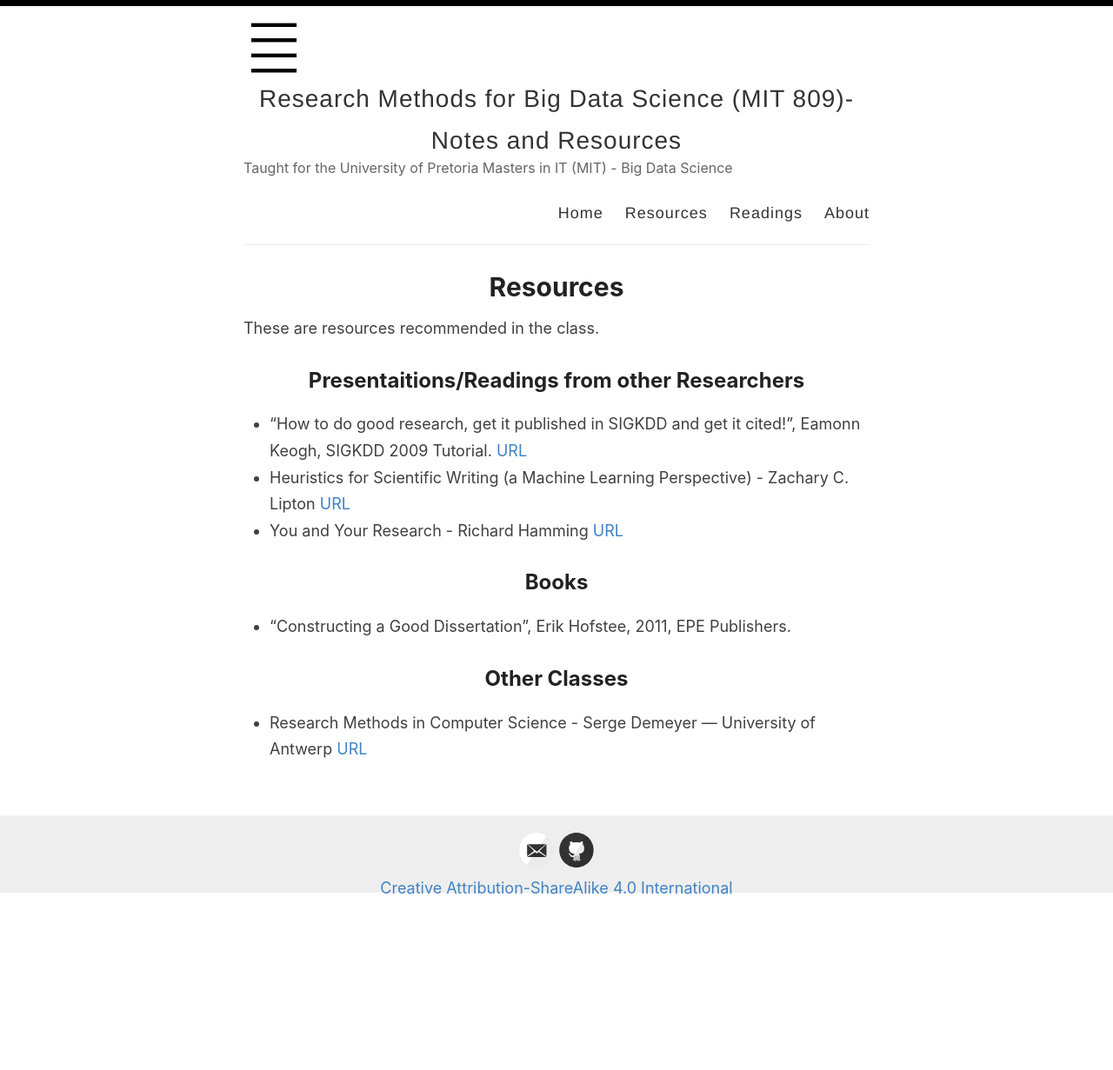
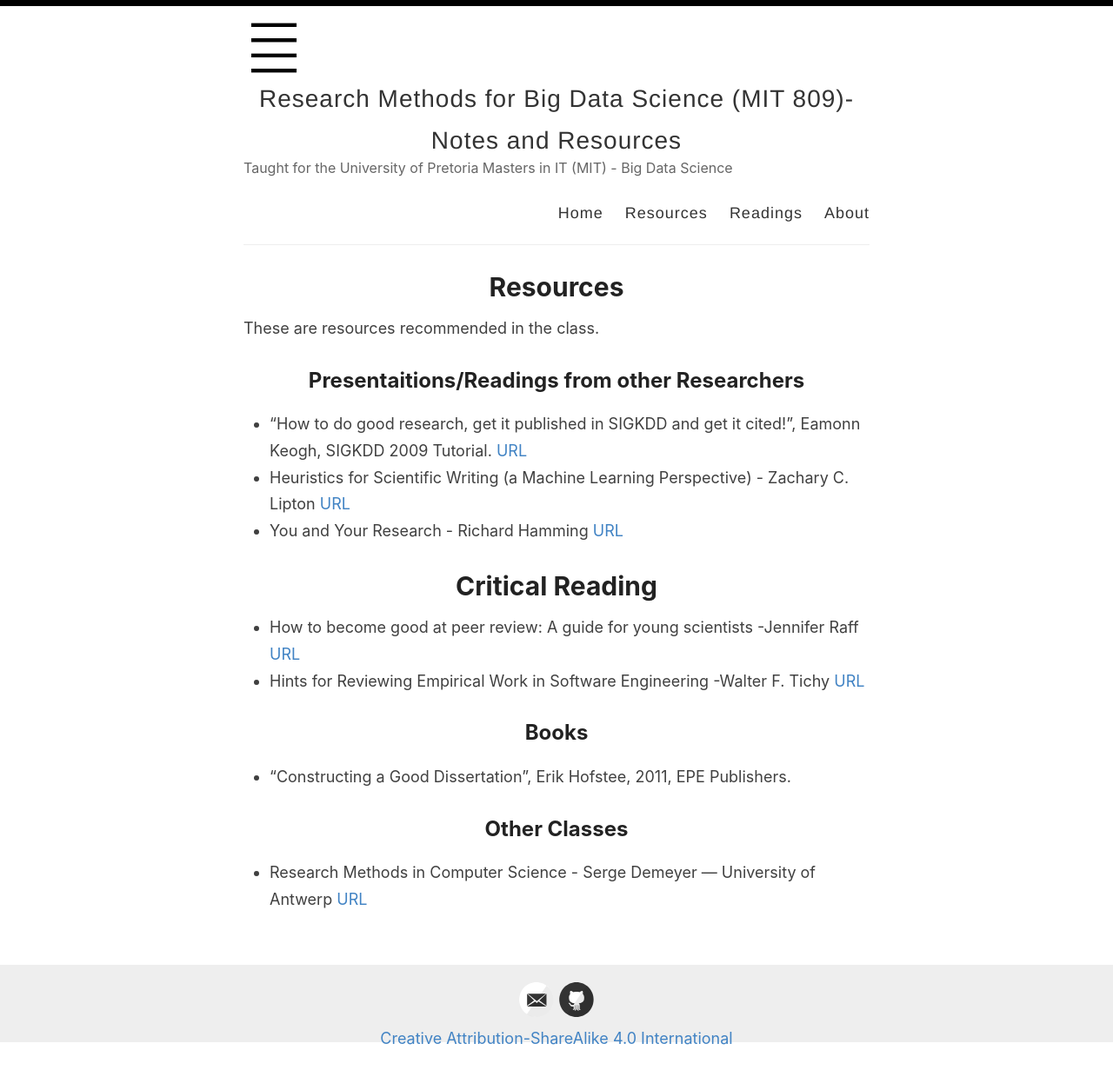
Before and after one commit to dsfsi/mit809, a Jekyll site: the page built from _pages/resources.md, in a window 1280 px wide. Shown: the whole page at 87% size. Built offline with Jekyll 4.4.1, drawn with Linux system fonts in a browser that asks for light colours; before the commit the page ends 1058 px from its top, so only the background shows below that.

Commit message:
Update resources.md

```diff
--- a/_pages/resources.md
+++ b/_pages/resources.md
@@ -12,6 +12,11 @@ These are resources recommended in the class.
 * Heuristics for Scientific Writing (a Machine Learning Perspective) - Zachary C. Lipton [URL](http://approximatelycorrect.com/2018/01/29/heuristics-technical-scientific-writing-machine-learning-perspective/)
 * You and Your Research - Richard Hamming [URL](https://john.cs.olemiss.edu/~hcc/researchMethods/notes/hamming.pdf)
 
+# Critical Reading
+
+* How to become good at peer review: A guide for young scientists -Jennifer Raff [URL](https://violentmetaphors.com/2013/12/13/how-to-become-good-at-peer-review-a-guide-for-young-scientists/)
+* Hints for Reviewing Empirical Work in Software Engineering -Walter F. Tichy [URL](https://link.springer.com/article/10.1023%2FA%3A1009844119158?LI=true)
+
 ## Books
 
 * “Constructing a Good Dissertation”, Erik Hofstee, 2011, EPE Publishers.
```
